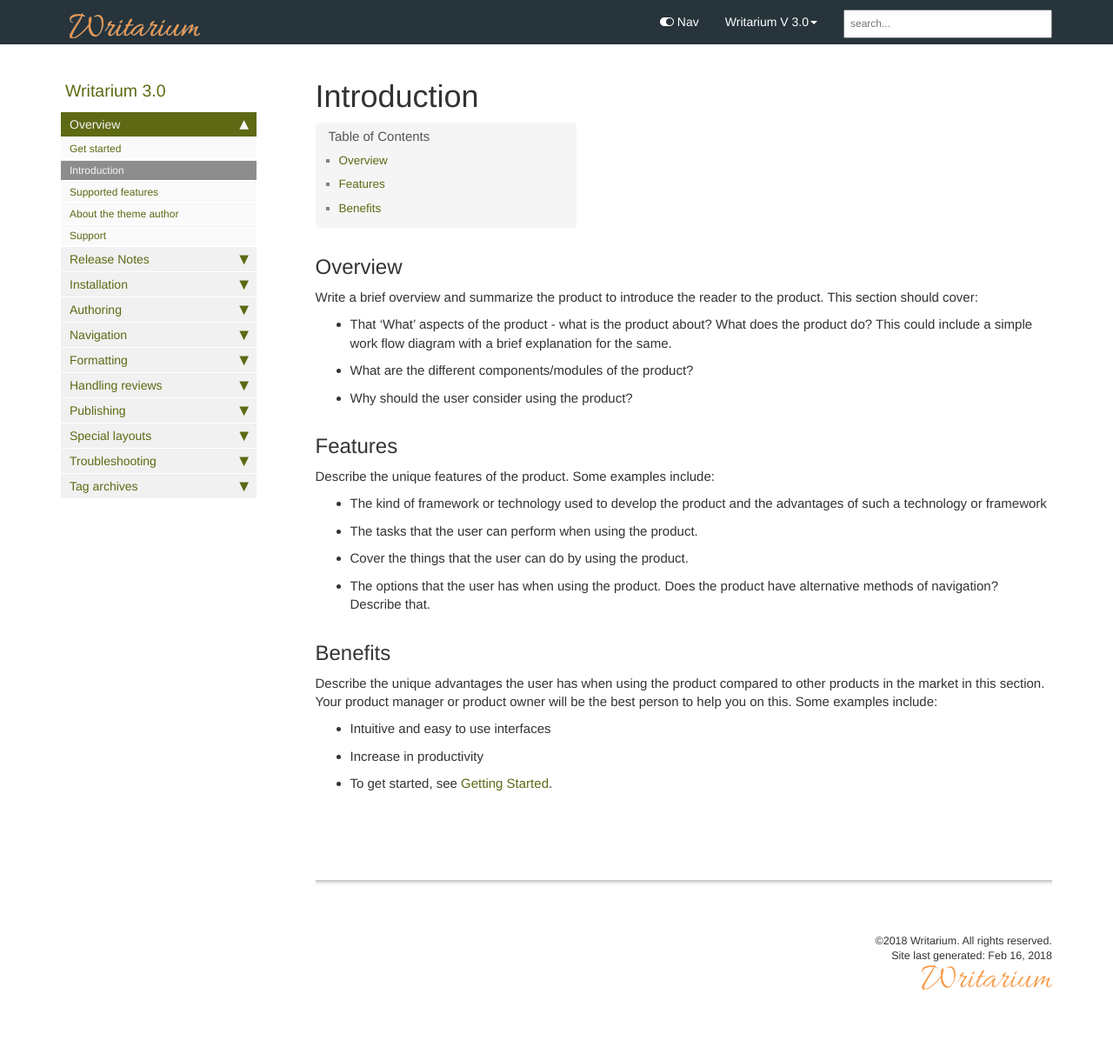
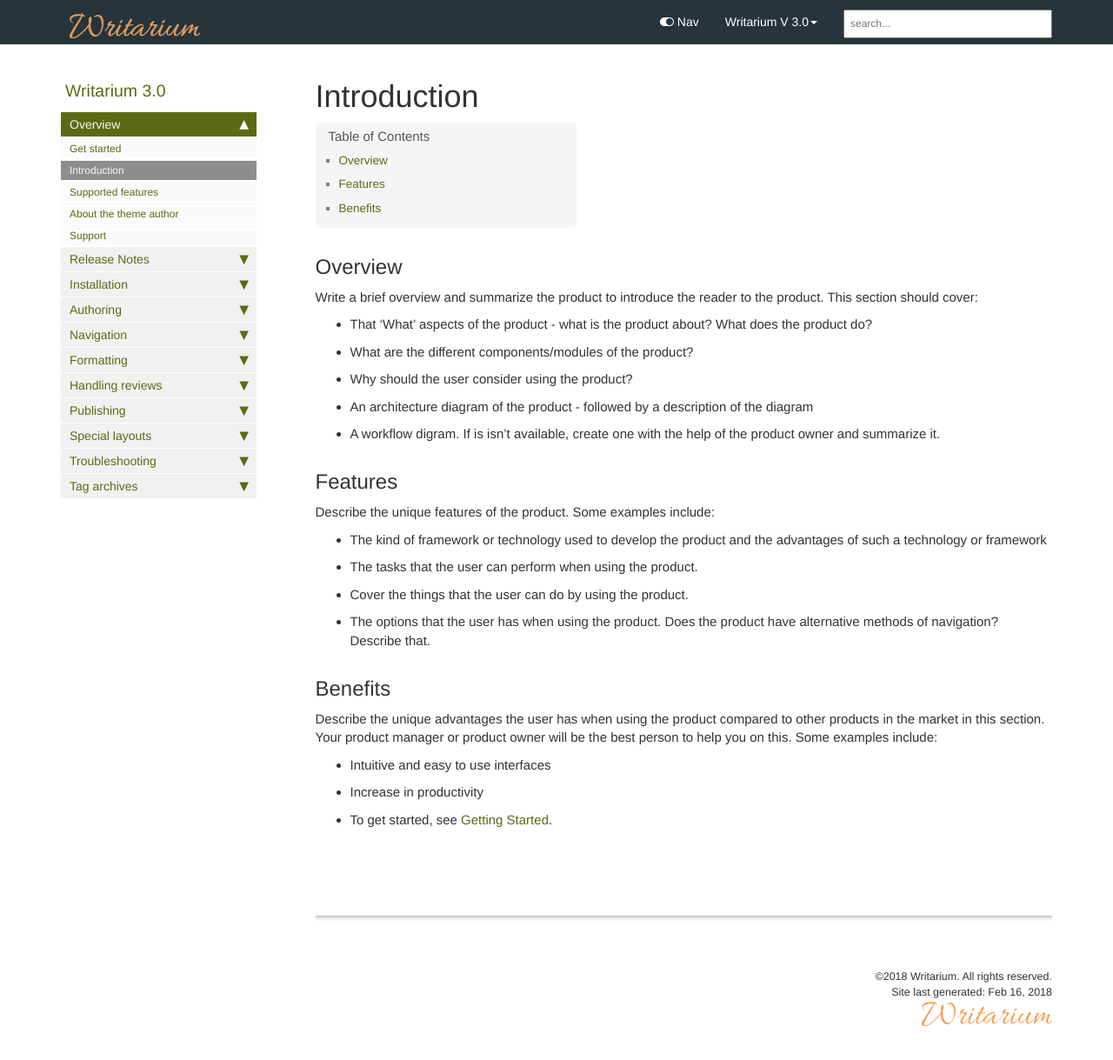
Before and after one commit to erichuang2015/jekyll-kbase, a Jekyll site: the page built from pages/mydoc/mydoc_introduction.md, in a window 1280 px wide and 1240 px high. Shown: the top 1219 px of the window at 87% size. Built offline with Jekyll 4.4.1, drawn with Linux system fonts in a browser that asks for light colours; nearby versions of some CDN libraries; comment, search, counter and statistics services are not loaded.

Commit message:
updated intro md file

```diff
--- a/pages/mydoc/mydoc_introduction.md
+++ b/pages/mydoc/mydoc_introduction.md
@@ -8,9 +8,11 @@
 ## Overview
 
 Write a brief overview and summarize the product to introduce the reader to the product. This section should cover:
-* That 'What' aspects of the product - what is the product about?  What does the product do? This could include a simple work flow diagram with a brief explanation for the same.
+* That 'What' aspects of the product - what is the product about?  What does the product do?
 * What are the different components/modules of the product?
 * Why should the user consider using the product?
+* An architecture diagram of the product -  followed by a description of the diagram
+* A workflow digram. If is isn't available, create one with the help of the product owner and summarize it.
 
 ## Features
 
```
